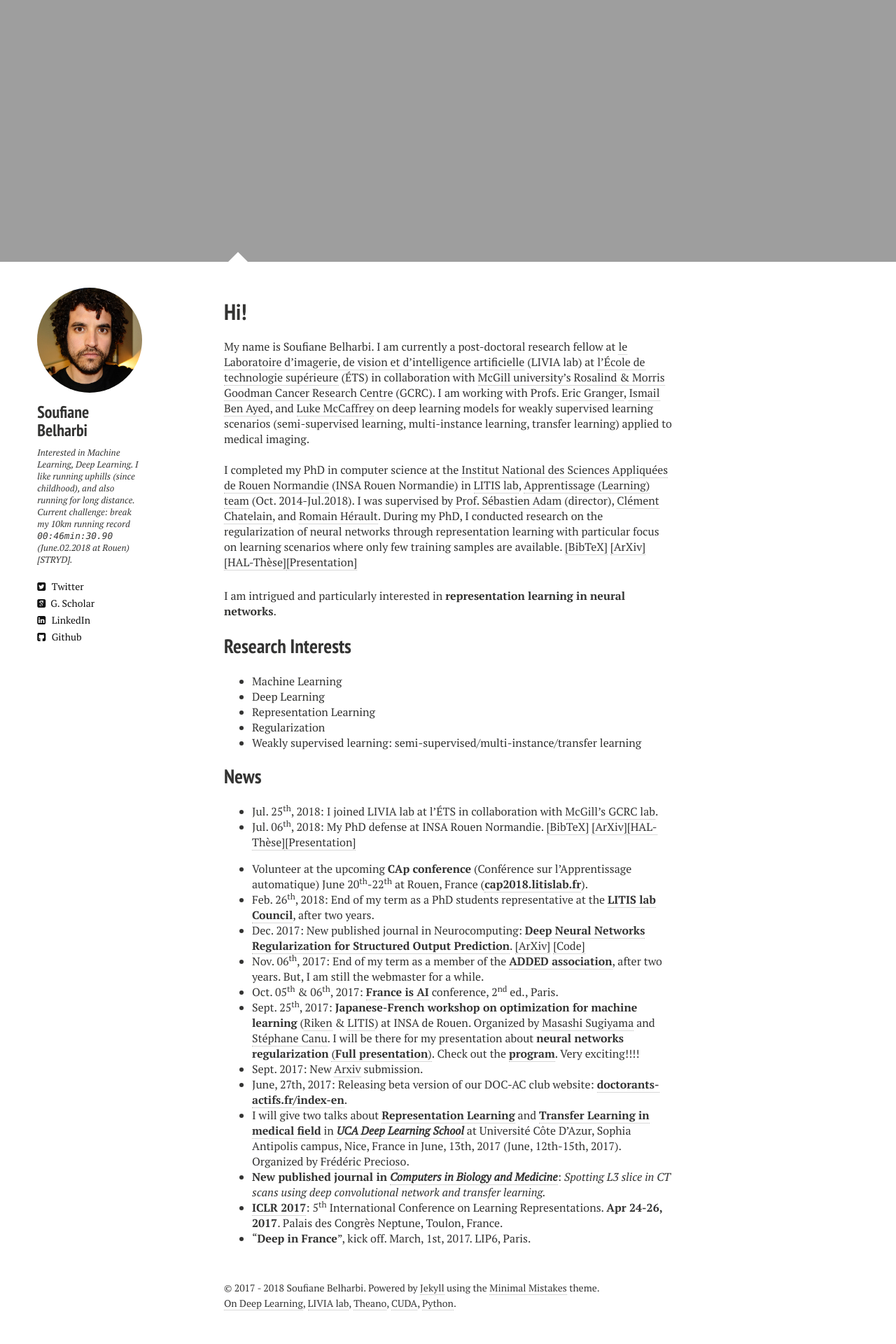
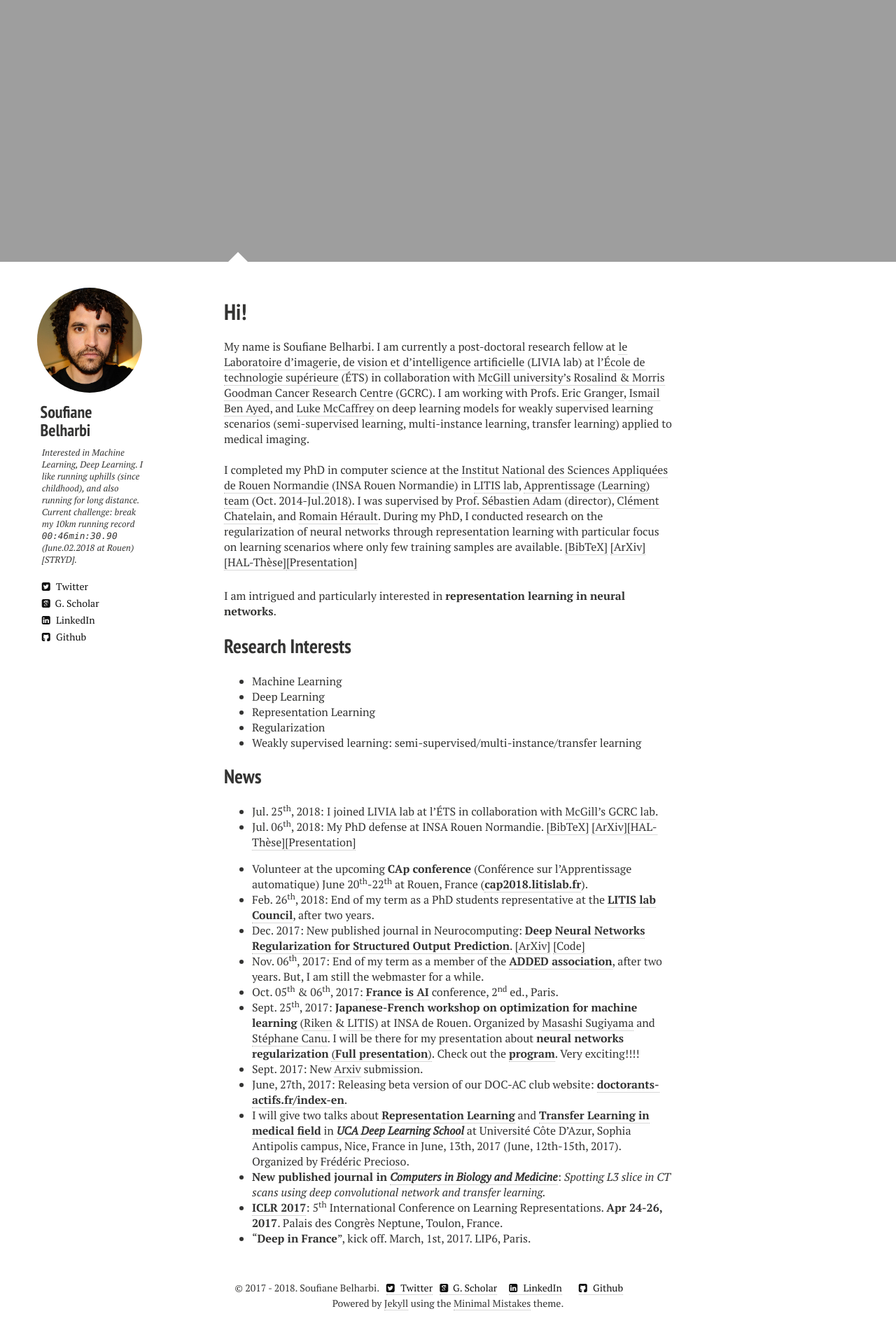
Before and after one commit to sbelharbi/sbelharbi.github.io, a Jekyll site: the page built from index.md, in a window 1280 px wide. Shown: the part 674-2594 px from the top of the page at 70% size. Built offline with Jekyll 4.4.1, drawn with Linux system fonts in a browser that asks for light colours; nearby versions of some CDN libraries.

Commit message:
fix css: 1. Show left column just on the welcome page (jand hide it on other pages (just on phone). 2. Change fotter.

```diff
--- a/_includes/_author-bio.html
+++ b/_includes/_author-bio.html
@@ -5,20 +5,20 @@
 {% else %}
 	<img src="{{ site.url }}/images/{{ site.owner.avatar }}" class="bio-photo" alt="{{ site.owner.name }} bio photo"></a>
 {% endif %}
-<h3>{{ site.owner.name }}</h3>
-<p>{{ site.owner.bio }}</p>
-{% if site.owner.twitter %}<a href="http://twitter.com/{{ site.owner.twitter }}" class="author-social" target="_blank"><i class="fa fa-twitter-square"></i> Twitter</a>{% endif %}
-{% if site.owner.google_scholar %}<a href="http://scholar.google.es/citations?user={{ site.owner.google_scholar }}" class="author-social" target="_blank"><i class="ai ai-google-scholar-square"></i>&nbsp; G. Scholar</a>{% endif %}
-{% if site.owner.facebook %}<a href="http://facebook.com/{{ site.owner.facebook }}" class="author-social" target="_blank"><i class="fa fa-facebook-square"></i> Facebook</a>{% endif %}
-{% if site.owner.linkedin %}<a href="https://linkedin.com/in/{{ site.owner.linkedin }}" class="author-social" target="_blank"><i class="fa fa-linkedin-square"></i> LinkedIn</a>{% endif %}
-{% if site.owner.instagram %}<a href="http://instagram.com/{{ site.owner.instagram }}" class="author-social" target="_blank"><i class="fa fa-instagram"></i> Instagram</a>{% endif %}
-{% if site.owner.tumblr %}<a href="http://{{ site.owner.tumblr }}.tumblr.com" class="author-social" target="_blank"><i class="fa fa-tumblr-square"></i> Tumblr</a>{% endif %}
-{% if site.owner.github %}<a href="http://github.com/{{ site.owner.github }}" class="author-social" target="_blank"><i class="fa fa-github-square"></i> Github</a>{% endif %}
-{% if site.owner.stackoverflow %}<a href="http://stackoverflow.com/users/{{ site.owner.stackoverflow }}" class="author-social" target="_blank"><i class="fa fa-stack-overflow"></i> Stackoverflow</a>{% endif %}
-{% if site.owner.lastfm %}<a href="http://lastfm.com/user/{{ site.owner.lastfm }}" class="author-social" target="_blank"><i class="fa fa-music"></i> Last.fm</a>{% endif %}
-{% if site.owner.dribbble %}<a href="http://dribbble.com/{{ site.owner.dribbble }}" class="author-social" target="_blank"><i class="fa fa-dribbble"></i> Dribbble</a>{% endif %}
-{% if site.owner.pinterest %}<a href="http://www.pinterest.com/{{ site.owner.pinterest }}" class="author-social" target="_blank"><i class="fa fa-pinterest"></i> Pinterest</a>{% endif %}
-{% if site.owner.foursquare %}<a href="http://foursquare.com/{{ site.owner.foursquare }}" class="author-social" target="_blank"><i class="fa fa-foursquare"></i> Foursquare</a>{% endif %}
-{% if site.owner.steam %}<a href="http://steamcommunity.com/id/{{ site.owner.steam }}" class="author-social" target="_blank"><i class="fa fa-steam-square"></i> Steam</a>{% endif %}
-{% if site.owner.email %}<a href="mailto:{{ site.owner.email }}" class="author-social" target="_blank"><i class="fa fa-envelope-square"></i> e-Mail</a>{% endif %}
-{% if site.owner.google_plus %}<a href="http://plus.google.com/{{ site.owner.google_plus }}" class="author-social" target="_blank"><i class="fa fa-google-plus-square"></i> Google+</a>{% endif %}
+<h3 style="margin-left:2%">{{ site.owner.name }}</h3>
+<p style="margin-left:3%">{{ site.owner.bio }}</p>
+{% if site.owner.twitter %}<a style="margin-left:3%" href="http://twitter.com/{{ site.owner.twitter }}" class="author-social" target="_blank"><i class="fa fa-twitter-square"></i> Twitter</a>{% endif %}
+{% if site.owner.google_scholar %}<a style="margin-left:3%" href="http://scholar.google.es/citations?user={{ site.owner.google_scholar }}" class="author-social" target="_blank"><i class="ai ai-google-scholar-square"></i>&nbsp; G. Scholar</a>{% endif %}
+{% if site.owner.facebook %}<a style="margin-left:3%" href="http://facebook.com/{{ site.owner.facebook }}" class="author-social" target="_blank"><i class="fa fa-facebook-square"></i> Facebook</a>{% endif %}
+{% if site.owner.linkedin %}<a style="margin-left:3%" href="https://linkedin.com/in/{{ site.owner.linkedin }}" class="author-social" target="_blank"><i class="fa fa-linkedin-square"></i> LinkedIn</a>{% endif %}
+{% if site.owner.instagram %}<a style="margin-left:3%" href="http://instagram.com/{{ site.owner.instagram }}" class="author-social" target="_blank"><i class="fa fa-instagram"></i> Instagram</a>{% endif %}
+{% if site.owner.tumblr %}<a style="margin-left:3%" href="http://{{ site.owner.tumblr }}.tumblr.com" class="author-social" target="_blank"><i class="fa fa-tumblr-square"></i> Tumblr</a>{% endif %}
+{% if site.owner.github %}<a style="margin-left:3%" href="http://github.com/{{ site.owner.github }}" class="author-social" target="_blank"><i class="fa fa-github-square"></i> Github</a>{% endif %}
+{% if site.owner.stackoverflow %}<a style="margin-left:3%" href="http://stackoverflow.com/users/{{ site.owner.stackoverflow }}" class="author-social" target="_blank"><i class="fa fa-stack-overflow"></i> Stackoverflow</a>{% endif %}
+{% if site.owner.lastfm %}<a style="margin-left:3%" href="http://lastfm.com/user/{{ site.owner.lastfm }}" class="author-social" target="_blank"><i class="fa fa-music"></i> Last.fm</a>{% endif %}
+{% if site.owner.dribbble %}<a style="margin-left:3%" href="http://dribbble.com/{{ site.owner.dribbble }}" class="author-social" target="_blank"><i class="fa fa-dribbble"></i> Dribbble</a>{% endif %}
+{% if site.owner.pinterest %}<a style="margin-left:3%" href="http://www.pinterest.com/{{ site.owner.pinterest }}" class="author-social" target="_blank"><i class="fa fa-pinterest"></i> Pinterest</a>{% endif %}
+{% if site.owner.foursquare %}<a style="margin-left:3%" href="http://foursquare.com/{{ site.owner.foursquare }}" class="author-social" target="_blank"><i class="fa fa-foursquare"></i> Foursquare</a>{% endif %}
+{% if site.owner.steam %}<a style="margin-left:3%" href="http://steamcommunity.com/id/{{ site.owner.steam }}" class="author-social" target="_blank"><i class="fa fa-steam-square"></i> Steam</a>{% endif %}
+{% if site.owner.email %}<a style="margin-left:3%" href="mailto:{{ site.owner.email }}" class="author-social" target="_blank"><i class="fa fa-envelope-square"></i> e-Mail</a>{% endif %}
+{% if site.owner.google_plus %}<a style="margin-left:3%" href="http://plus.google.com/{{ site.owner.google_plus }}" class="author-social" target="_blank"><i class="fa fa-google-plus-square"></i> Google+</a>{% endif %}
--- a/_includes/_footer.html
+++ b/_includes/_footer.html
@@ -1,7 +1,38 @@
-<span>&copy; {{ site.yearstart }} - {{site.time | date: '%Y'}} {{ site.owner.name }}. Powered by <a href="http://jekyllrb.com">Jekyll</a> using the <a href="http://mademistakes.com/minimal-mistakes/">Minimal Mistakes</a> theme. <br />
-<a href="http://deeplearning.net/">On Deep Learning</a>,
-<a href="https://www.etsmtl.ca/Unites-de-recherche/LIVIA/accueil">LIVIA lab</a>,
-<a href="http://deeplearning.net/software/theano/">Theano</a>,
-<a href="http://www.nvidia.com/object/cuda_home_new.html">CUDA</a>,
-<a href="https://www.python.org/">Python</a>.
+<center>
+<span>&copy; {{ site.yearstart }} - {{site.time | date: '%Y'}}. {{ site.owner.name }}.   &nbsp;
+  {% if site.owner.twitter %}<a style="display: inline;" href="http://twitter.com/{{ site.owner.twitter }}" class="author-social" target="_blank"><i  class="fa fa-twitter-square"></i> Twitter</a>{% endif %}
+  &nbsp;
+  {% if site.owner.google_scholar %}<a style="display: inline;" href="http://scholar.google.es/citations?user={{ site.owner.google_scholar }}" class="author-social" target="_blank"><i class="ai ai-google-scholar-square"></i>&nbsp; G. Scholar</a>{% endif %}
+  &nbsp;
+  {% if site.owner.facebook %}<a style="display: inline;" href="http://facebook.com/{{ site.owner.facebook }}" class="author-social" target="_blank"><i class="fa fa-facebook-square"></i> Facebook</a>{% endif %}
+  &nbsp;
+  {% if site.owner.linkedin %}<a style="display: inline;" href="https://linkedin.com/in/{{ site.owner.linkedin }}" class="author-social" target="_blank"><i class="fa fa-linkedin-square"></i> LinkedIn</a>{% endif %}
+  &nbsp;
+  {% if site.owner.instagram %}<a style="display: inline;" href="http://instagram.com/{{ site.owner.instagram }}" class="author-social" target="_blank"><i class="fa fa-instagram"></i> Instagram</a>{% endif %}
+  &nbsp;
+  {% if site.owner.tumblr %}<a style="display: inline;" href="http://{{ site.owner.tumblr }}.tumblr.com" class="author-social" target="_blank"><i class="fa fa-tumblr-square"></i> Tumblr</a>{% endif %}
+  &nbsp;
+  {% if site.owner.github %}<a style="display: inline;" href="http://github.com/{{ site.owner.github }}" class="author-social" target="_blank"><i class="fa fa-github-square"></i> Github</a>{% endif %}
+  &nbsp;
+  {% if site.owner.stackoverflow %}<a style="display: inline;" href="http://stackoverflow.com/users/{{ site.owner.stackoverflow }}" class="author-social" target="_blank"><i class="fa fa-stack-overflow"></i> Stackoverflow</a>{% endif %}
+  &nbsp;
+  {% if site.owner.lastfm %}<a style="display: inline;" href="http://lastfm.com/user/{{ site.owner.lastfm }}" class="author-social" target="_blank"><i class="fa fa-music"></i> Last.fm</a>{% endif %}
+  &nbsp;
+  {% if site.owner.dribbble %}<a style="display: inline;" href="http://dribbble.com/{{ site.owner.dribbble }}" class="author-social" target="_blank"><i class="fa fa-dribbble"></i> Dribbble</a>{% endif %}
+  &nbsp;
+  {% if site.owner.pinterest %}<a style="display: inline;" href="http://www.pinterest.com/{{ site.owner.pinterest }}" class="author-social" target="_blank"><i class="fa fa-pinterest"></i> Pinterest</a>{% endif %}
+  &nbsp;
+  {% if site.owner.foursquare %}<a style="display: inline;" href="http://foursquare.com/{{ site.owner.foursquare }}" class="author-social" target="_blank"><i class="fa fa-foursquare"></i> Foursquare</a>{% endif %}
+  &nbsp;
+  {% if site.owner.steam %}<a style="display: inline;" href="http://steamcommunity.com/id/{{ site.owner.steam }}" class="author-social" target="_blank"><i class="fa fa-steam-square"></i> Steam</a>{% endif %}
+  &nbsp;
+  {% if site.owner.email %}<a style="display: inline;" href="mailto:{{ site.owner.email }}" class="author-social" target="_blank"><i class="fa fa-envelope-square"></i> e-Mail</a>{% endif %}
+  &nbsp;
+  {% if site.owner.google_plus %}<a style="display: inline;" href="http://plus.google.com/{{ site.owner.google_plus }}" class="author-social" target="_blank"><i class="fa fa-google-plus-square"></i> Google+</a>{% endif %}
+
+<br/>
+
+Powered by <a href="http://jekyllrb.com">Jekyll</a> using the <a href="http://mademistakes.com/minimal-mistakes/">Minimal Mistakes</a> theme.
+
 </span>
+</center>
--- a/_layouts/home2.html
+++ b/_layouts/home2.html
@@ -74,7 +74,7 @@
 {% endif %}
 
 <div id="main" role="main">
-  <div class="article-author-side">
+  <div class="article-author-side"  style="display: inline;">
     {% include _author-bio.html %}
   </div>
   <article>
```
Also changed, not shown: assets/css/main.min.css.
